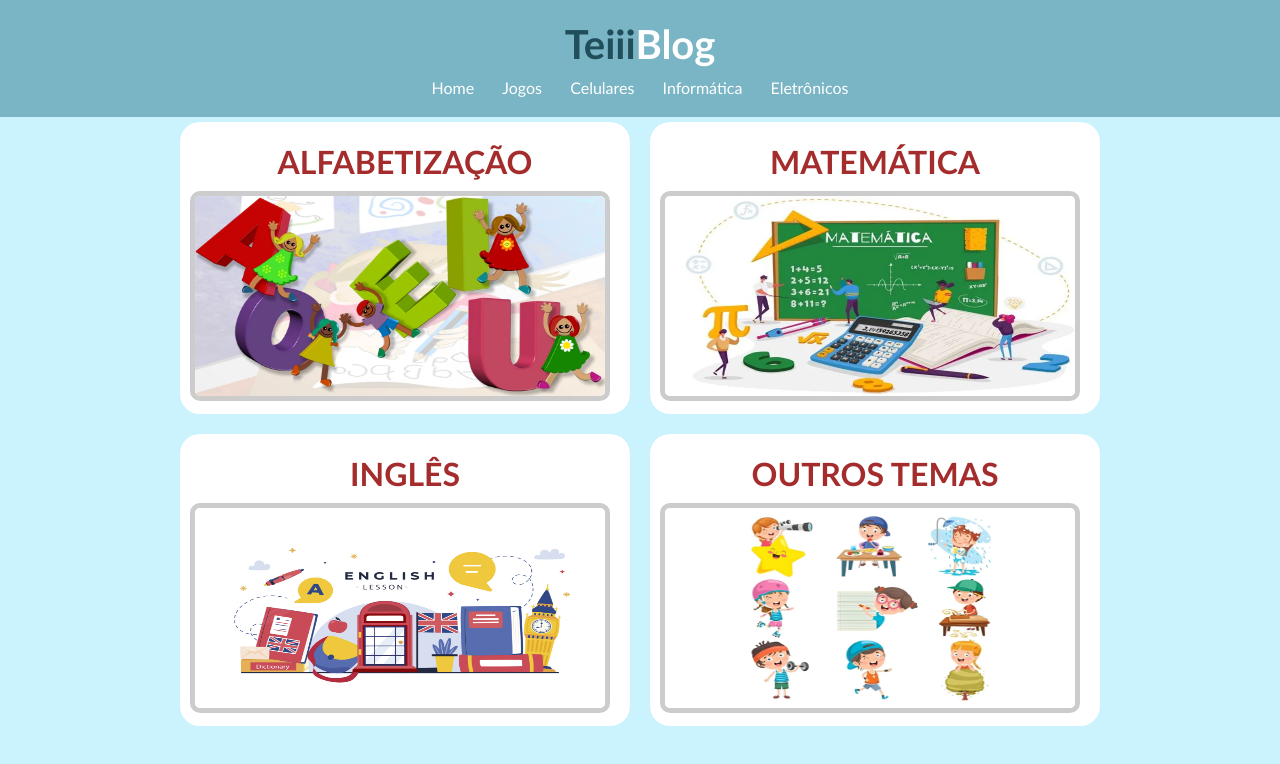
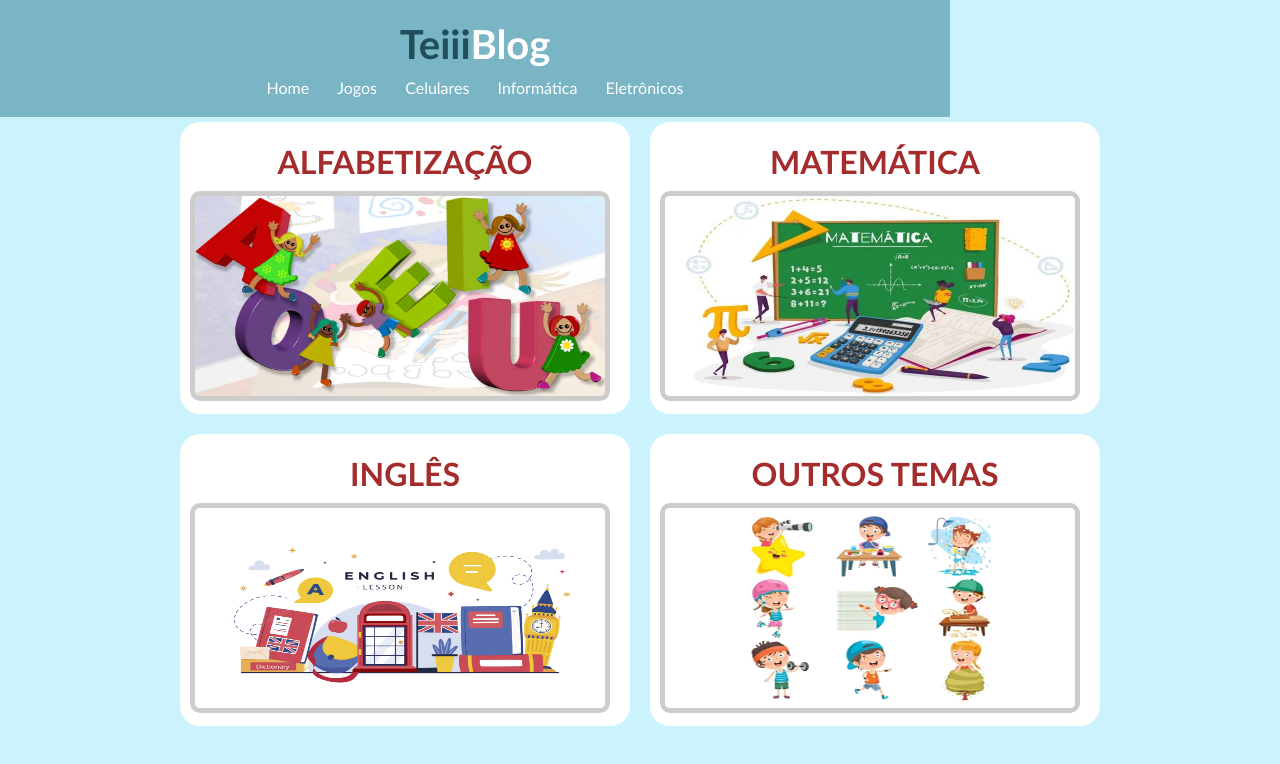
Before and after one commit to JoubertColin/SetListBT, a plain HTML site: page index.html in a window 1280 px wide. Drawn offline with Linux system fonts and the light colour scheme.

Commit message:
Update estilo.css

```diff
--- a/css/estilo.css
+++ b/css/estilo.css
@@ -20,6 +20,7 @@ body {
   padding: 15px;
   text-align: center;
   margin-bottom: -10px;
+  width: 920px;
 }
 
 #area-logo, #area-menu {
```
